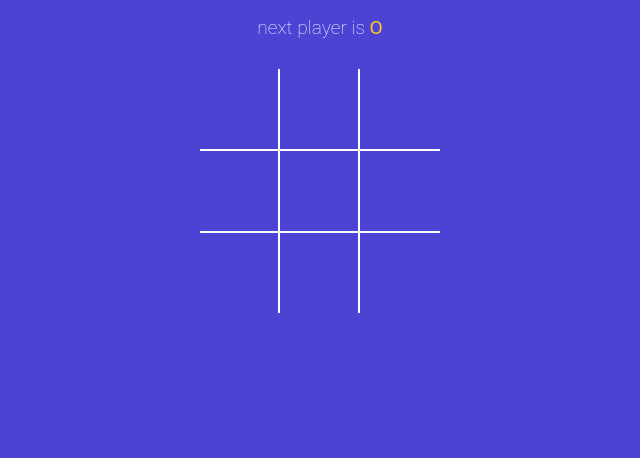
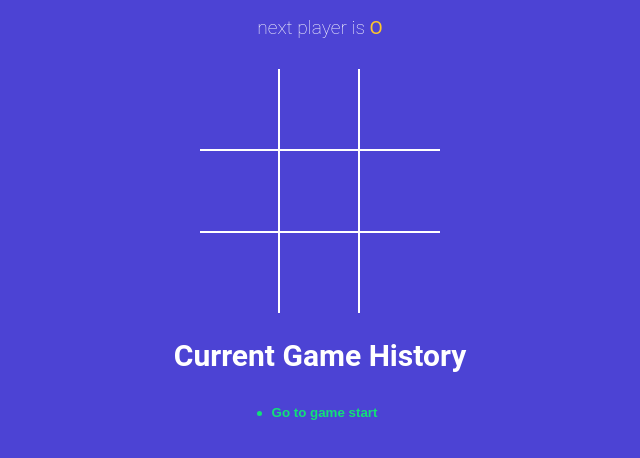
Before and after one commit to pranav-tec/Tic_Tac_Toe, a React (Vite) app: page / in a window 1280 px wide. Shown: the top 458 px of the page, without its empty margins (320-960 px from the left). Built offline with nearby package versions, Linux system fonts and the light colour scheme.

Commit message:
i had commited the game history and created a new game

```diff
--- a/src/App.jsx
+++ b/src/App.jsx
@@ -3,32 +3,60 @@
 import StatusMessage from './components/StatusMessage';
 import './styles.scss';
 import { calculateWinner } from './winner';
+import History from './components/History';
 
+const NEW_GAME = [{ squares: Array(9).fill(null), isxnext: false }];
 function App() {
-  const [squares, setsquares] = useState(Array(9).fill(null));
-  const [isxnext, setisxnext] = useState(false);
+  const [history, sethistory] = useState(NEW_GAME);
+  const [currentmove, setcurrentmove] = useState(0);
 
-  const winner = calculateWinner(squares);
+  const gamingboard = history[currentmove];
+
+  const winner = calculateWinner(gamingboard.squares);
+  console.log({ history, currentmove });
 
   const handlesquareclick = clickedposition => {
-    if (squares[clickedposition] || winner) {
+    if (gamingboard.squares[clickedposition] || winner) {
       return;
     }
-    setsquares(currentsquares => {
-      return currentsquares.map((squarevalue, position) => {
-        if (clickedposition == position) {
-          return isxnext ? 'X' : 'O';
+    sethistory(currenthistory => {
+      const istraversing = currentmove + 1 !== currenthistory.length;
+      const lastgamingstate = istraversing
+        ? currenthistory[currentmove]
+        : history[history.length - 1];
+      const nextsquaresstate = lastgamingstate.squares.map(
+        (squarevalue, position) => {
+          if (clickedposition == position) {
+            return lastgamingstate.isxnext ? 'X' : 'O';
+          }
+
+          return squarevalue;
         }
-
-        return squarevalue;
+      );
+      const base = istraversing
+        ? currenthistory.slice(0, currenthistory.indexOf(lastgamingstate) + 1)
+        : currenthistory;
+      return base.concat({
+        squares: nextsquaresstate,
+        isxnext: !lastgamingstate.isxnext,
       });
     });
-    setisxnext(currentxstate => !currentxstate);
+
+    setcurrentmove(move => move + 1);
+  };
+  const moveto = move => {
+    setcurrentmove(move);
   };
   return (
     <div className="app">
-      <StatusMessage squares={squares} isxnext={isxnext} winner={winner} />
-      <Board squares={squares} handlesquareclick={handlesquareclick} />
+      <StatusMessage winner={winner} gamingboard={gamingboard} />
+      <Board
+        squares={gamingboard.squares}
+        handlesquareclick={handlesquareclick}
+      />
+
+      <h2>Current Game History</h2>
+      <History history={history} moveto={moveto} currentmove={currentmove} />
     </div>
   );
 }
--- /dev/null
+++ b/src/components/History.jsx
@@ -0,0 +1,21 @@
+const History = ({ history, moveto, currentmove }) => {
+  return (
+    <div className="history-wrapper">
+      <ul className="history">
+        {history.map((_, index) => (
+          <li key={index}>
+            <button
+              type="button"
+              className={`btn-move ${currentmove === index ? 'active' : ''}`}
+              onClick={() => moveto(index)}
+            >
+              {index == 0 ? 'Go to game start' : `Go to move #${index}`}
+            </button>
+          </li>
+        ))}
+      </ul>
+    </div>
+  );
+};
+
+export default History;
--- a/src/components/StatusMessage.jsx
+++ b/src/components/StatusMessage.jsx
@@ -1,5 +1,6 @@
 import React from 'react';
-const StatusMessage = ({ winner, isxnext, squares }) => {
+const StatusMessage = ({ winner, gamingboard }) => {
+  const { squares, isxnext } = gamingboard;
   const nomovesleft = squares.every(squarevalue => squarevalue !== null);
 
   const nextplayer = isxnext ? 'X' : 'O';
--- a/src/main.jsx
+++ b/src/main.jsx
@@ -1,9 +1,4 @@
-import React from 'react'
-import ReactDOM from 'react-dom/client'
-import App from './App.jsx'
+import ReactDOM from 'react-dom/client';
+import App from './App.jsx';
 
-ReactDOM.createRoot(document.getElementById('root')).render(
-  <React.StrictMode>
-    <App />
-  </React.StrictMode>,
-)
+ReactDOM.createRoot(document.getElementById('root')).render(<App />);
```
